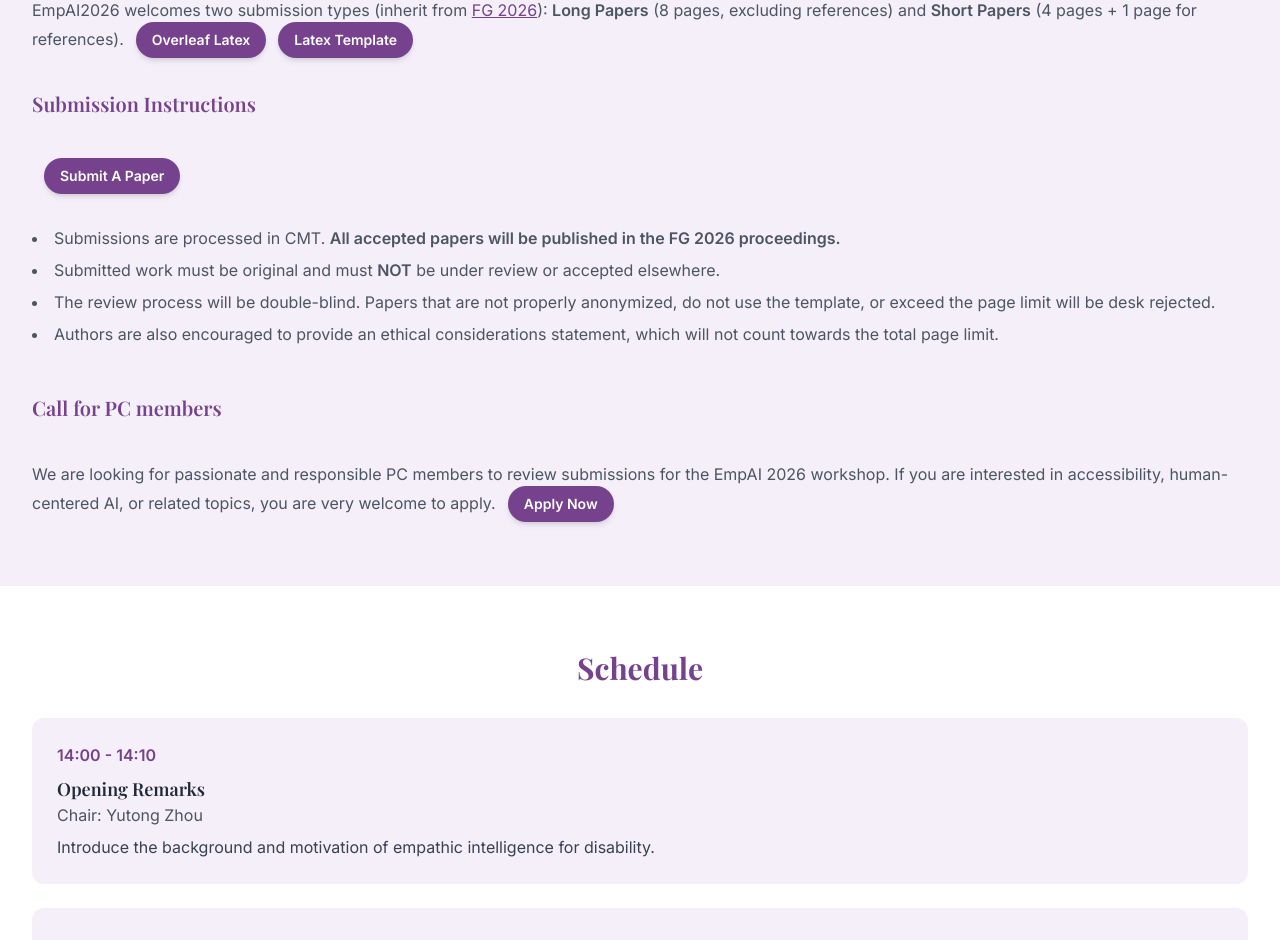
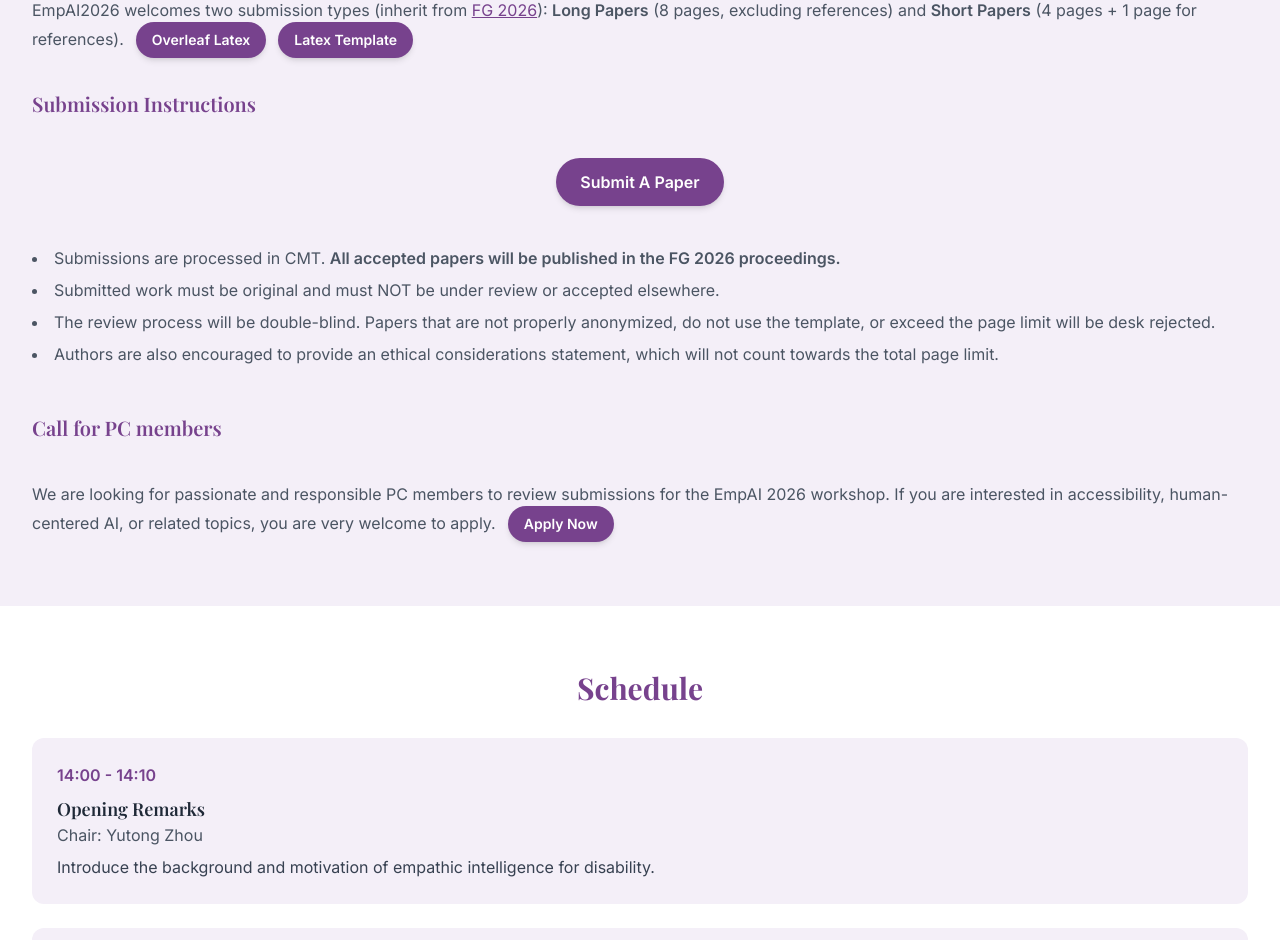
Before and after one commit to ElizaZhou96/EmpAI26, a React (Vite) app: page / in a window 1280 px wide. Shown: the part 2338-3278 px from the top of the page. Built offline with nearby package versions, Linux system fonts and the light colour scheme.

Commit message:
Update App.tsx

```diff
--- a/src/App.tsx
+++ b/src/App.tsx
@@ -206,19 +206,19 @@
 			  </p>
 
 			  <h3 className="text-xl font-semibold text-[#77428D] mb-2">Submission Instructions</h3>
-              <p className="text-gray-600">
+              <div className="flex justify-center mb-2">
             	<a
                   href="https://drive.google.com/file/d/1RBOaG7JogyFI7nigzHjJfn36pHQ3rakp/view?usp=sharing"
                   target="_blank"
                   rel="noopener noreferrer"
-                  className="inline-flex items-center px-4 py-2 ml-3 text-sm font-semibold rounded-full bg-[#77428D] text-white shadow-md hover:bg-[#65307D] hover:shadow-lg transition-colors duration-200"
+                  className="inline-flex items-center px-6 py-3 text-base font-semibold rounded-full bg-[#77428D] text-white shadow-md hover:bg-[#65307D] hover:shadow-lg transition-colors duration-200"
                 >
                   Submit A Paper
                 </a>
-				</p>
+				</div>
 				<ul className="text-gray-600 mb-4 list-disc list-inside space-y-2">
 				<li>Submissions are processed in CMT. <strong>All accepted papers will be published in the FG 2026 proceedings. </strong></li>
-				<li>Submitted work must be original and must <strong>NOT</strong> be under review or accepted elsewhere. </li>
+				<li>Submitted work must be original and must NOT be under review or accepted elsewhere. </li>
 				<li>The review process will be double-blind. Papers that are not properly anonymized, do not use the template, or exceed the page limit will be desk rejected. </li>
 				<li>Authors are also encouraged to provide an ethical considerations statement, which will not count towards the total page limit. </li>
 				</ul>
```
